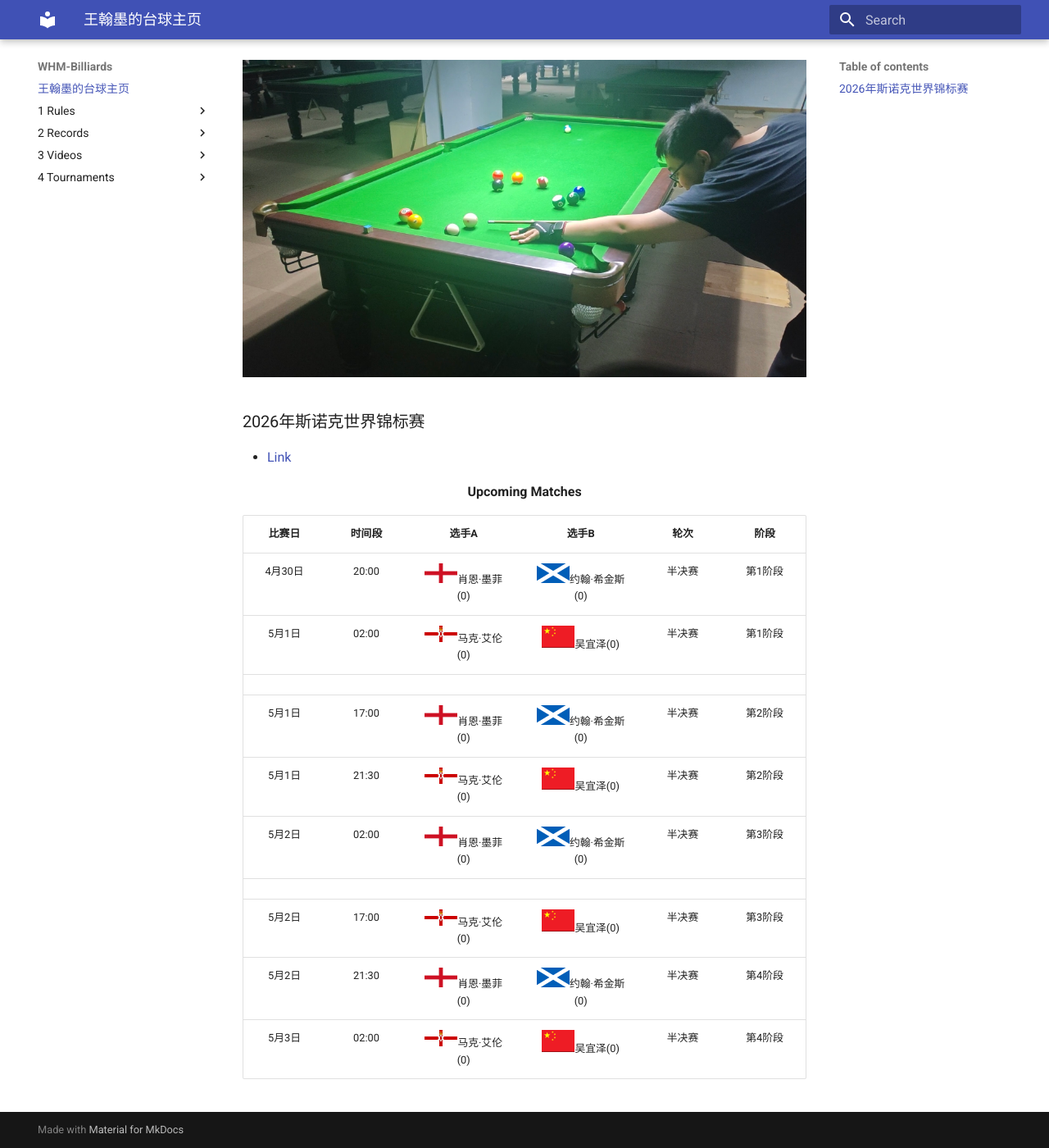
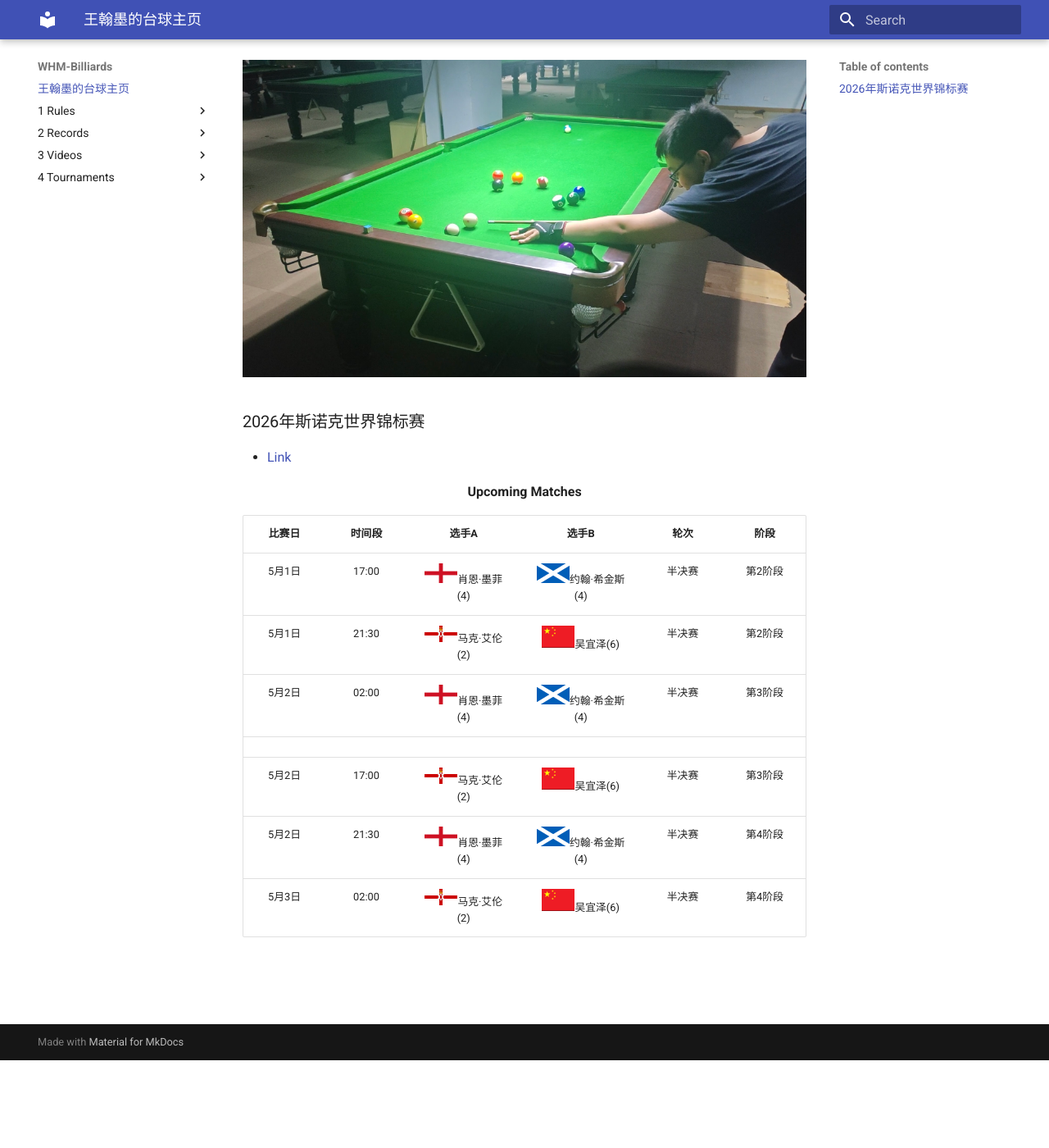
Before and after one commit to whm-billiards/whm-billiards.github.io, an MkDocs documentation site: the page built from docs/README.md, in a window 1280 px wide and 1400 px high, scrolled down 107 px. Shown: the whole window at 82% size. Built offline with MkDocs 1.6.1 and Material for MkDocs 9.7.7, drawn with Linux system fonts in a browser that asks for light colours.

Commit message:
World Championship 5.1

```diff
--- a/docs/README.md
+++ b/docs/README.md
@@ -10,13 +10,10 @@
 
 | 比赛日  |   时间段  |                            选手A                            |                                 选手B                         |     轮次      |      阶段     |
 | :-----: | :------: | :---------------------------------------------------------: | :----------------------------------------------------------: | :----------: | :----------: |
-| 4月30日 |   20:00  |  ![](./4-Tournaments/img/england.png)肖恩·墨菲(0)            |  ![](./4-Tournaments/img/scotland.png)约翰·希金斯(0)          |    半决赛     |    第1阶段   |
-| 5月1日  |   02:00  |  ![](./4-Tournaments/img/north_ireland.png)马克·艾伦(0)      |  ![](./4-Tournaments/img/china.png)吴宜泽(0)                 |    半决赛     |    第1阶段   |
+| 5月1日  |   17:00  |  ![](./4-Tournaments/img/england.png)肖恩·墨菲(4)            |  ![](./4-Tournaments/img/scotland.png)约翰·希金斯(4)          |    半决赛     |    第2阶段   |
+| 5月1日  |   21:30  |  ![](./4-Tournaments/img/north_ireland.png)马克·艾伦(2)      |  ![](./4-Tournaments/img/china.png)吴宜泽(6)                 |    半决赛     |    第2阶段   |
+| 5月2日  |   02:00  |  ![](./4-Tournaments/img/england.png)肖恩·墨菲(4)            |  ![](./4-Tournaments/img/scotland.png)约翰·希金斯(4)          |    半决赛     |    第3阶段   |
 |         |          |                                                             |                                                              |              |              |
-| 5月1日  |   17:00  |  ![](./4-Tournaments/img/england.png)肖恩·墨菲(0)            |  ![](./4-Tournaments/img/scotland.png)约翰·希金斯(0)          |    半决赛     |    第2阶段   |
-| 5月1日  |   21:30  |  ![](./4-Tournaments/img/north_ireland.png)马克·艾伦(0)      |  ![](./4-Tournaments/img/china.png)吴宜泽(0)                 |    半决赛     |    第2阶段   |
-| 5月2日  |   02:00  |  ![](./4-Tournaments/img/england.png)肖恩·墨菲(0)            |  ![](./4-Tournaments/img/scotland.png)约翰·希金斯(0)          |    半决赛     |    第3阶段   |
-|         |          |                                                             |                                                              |              |              |
-| 5月2日  |   17:00  |  ![](./4-Tournaments/img/north_ireland.png)马克·艾伦(0)      |  ![](./4-Tournaments/img/china.png)吴宜泽(0)                 |    半决赛    |    第3阶段   |
-| 5月2日  |   21:30  |  ![](./4-Tournaments/img/england.png)肖恩·墨菲(0)            |  ![](./4-Tournaments/img/scotland.png)约翰·希金斯(0)          |    半决赛    |    第4阶段   |
-| 5月3日  |   02:00  |  ![](./4-Tournaments/img/north_ireland.png)马克·艾伦(0)      |  ![](./4-Tournaments/img/china.png)吴宜泽(0)                 |    半决赛    |    第4阶段   |
+| 5月2日  |   17:00  |  ![](./4-Tournaments/img/north_ireland.png)马克·艾伦(2)      |  ![](./4-Tournaments/img/china.png)吴宜泽(6)                 |    半决赛    |    第3阶段   |
+| 5月2日  |   21:30  |  ![](./4-Tournaments/img/england.png)肖恩·墨菲(4)            |  ![](./4-Tournaments/img/scotland.png)约翰·希金斯(4)          |    半决赛    |    第4阶段   |
+| 5月3日  |   02:00  |  ![](./4-Tournaments/img/north_ireland.png)马克·艾伦(2)      |  ![](./4-Tournaments/img/china.png)吴宜泽(6)                 |    半决赛    |    第4阶段   |
```
Also changed, not shown: docs/4-Tournaments/三大赛/06-2026年世锦赛.md (+9 -9 lines).
